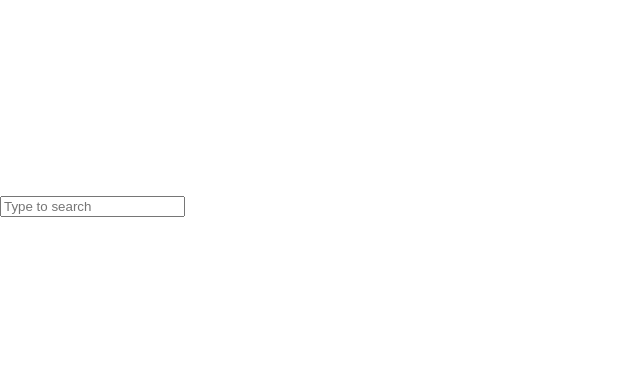
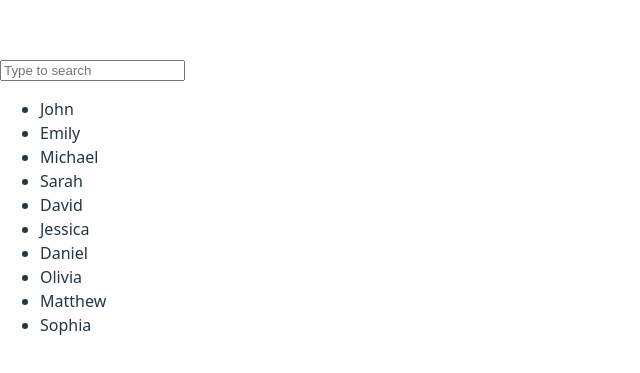
Before and after one commit to silvaPool/filtro-de-pesquisa, a React (Vite) app: page / in a window 1280 px wide. Shown: the part 195-568 px from the top of the page, without its empty margins (0-640 px from the left). Built offline with nearby package versions, Linux system fonts and the light colour scheme.

Commit message:
renderizando a lista de itens

```diff
--- a/src/App.jsx
+++ b/src/App.jsx
@@ -1,4 +1,17 @@
 import { useState } from "react";
+
+const users = [
+  { firstName: "John", id: 1 },
+  { firstName: "Emily", id: 2 },
+  { firstName: "Michael", id: 3 },
+  { firstName: "Sarah", id: 4 },
+  { firstName: "David", id: 5 },
+  { firstName: "Jessica", id: 6 },
+  { firstName: "Daniel", id: 7 },
+  { firstName: "Olivia", id: 8 },
+  { firstName: "Matthew", id: 9 },
+  { firstName: "Sophia", id: 10 },
+];
 
 function App() {
   const [searchItem, setSearchItem] = useState("");
@@ -9,14 +22,19 @@ function App() {
   };
 
   return (
-    <div>
+    <>
       <input
         type="text"
         value={searchItem}
         onChange={handleInputChange}
         placeholder="Type to search"
       />
-    </div>
+      <ul>
+        {users.map((user) => (
+          <li key={user.id}>{user.firstName}</li>
+        ))}
+      </ul>
+    </>
   );
 }
 
```
